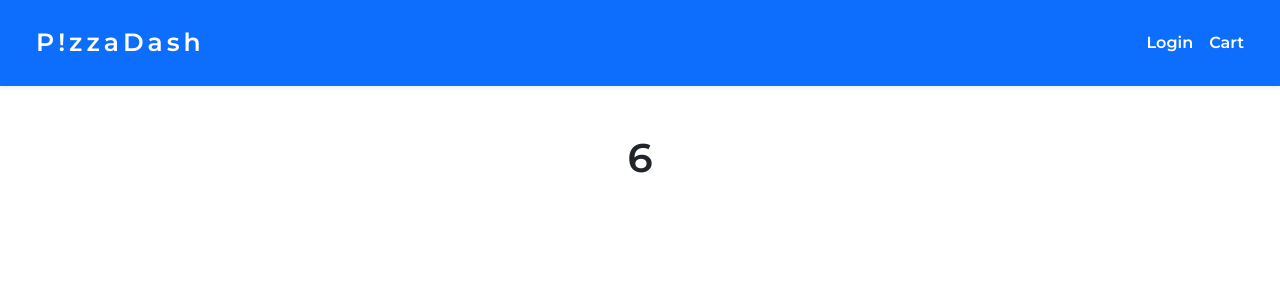
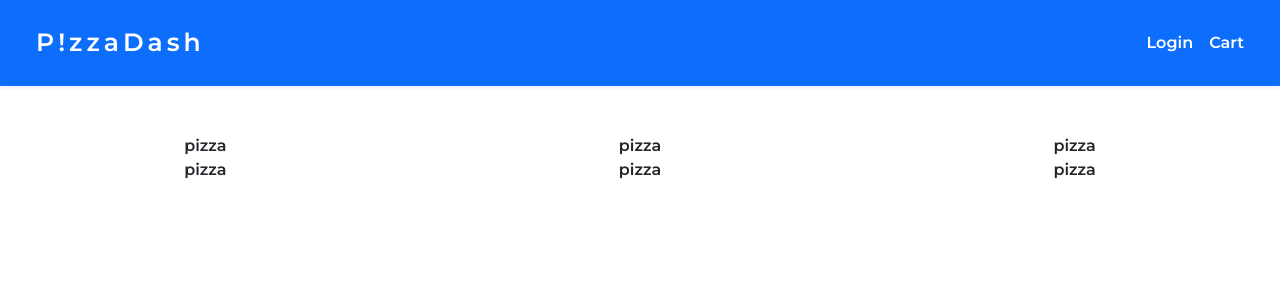
Before and after one commit to RahulBRB/PizzaDash-MERN, a React (Create React App) app in the folder client/: page / in a window 1280 px wide. Shown: the top 300 px of the page. Built offline with nearby package versions, Linux system fonts and the light colour scheme.

Commit message:
set up pizza

```diff
--- /dev/null
+++ b/client/src/components/pizza.js
@@ -0,0 +1,7 @@
+import React from 'react'
+
+export default function Pizza({pizza}) {
+  return (
+    <div>pizza</div>
+  )
+}
--- a/client/src/screens/Homescreen.js
+++ b/client/src/screens/Homescreen.js
@@ -1,10 +1,21 @@
 import React from 'react'
+import Pizza from '../components/pizza'
 import pizzas from '../pizzasdata'
 export default function Homescreen() {
   return (
     <div>
+        <div className='row'>
+    {pizzas.map(pizza=>{
+        return <div className='col-md-4'>
+                 <div>
+                <Pizza pizza={pizza}/>
+                </div>
 
-    <h1>{pizzas.length}</h1>
+            </div>
+
+            })}
+
+        </div>
     </div>
   )
 }
```
